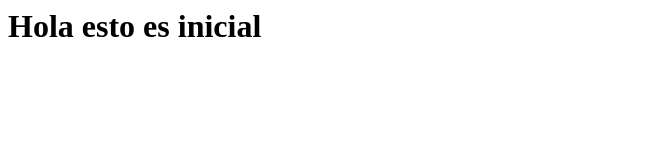
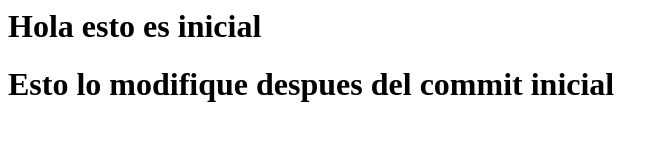
Before and after one commit to BraMartinez/practicagit, a plain HTML site: page index.html in a window 1280 px wide. Shown: the whole page, without its empty margins (0-668 px from the left). Drawn offline with Linux system fonts and the light colour scheme.

Commit message:
Archivos modificados index y proyecto

```diff
--- a/index.html
+++ b/index.html
@@ -1 +1,2 @@
 <h1>Hola esto es inicial </h1>
+<h1>Esto lo  modifique despues del commit inicial</h1>
--- a/proyecto.js
+++ b/proyecto.js
@@ -1 +1,2 @@
 console.log("Hola")
+console.log("Hola Mundo")
```
